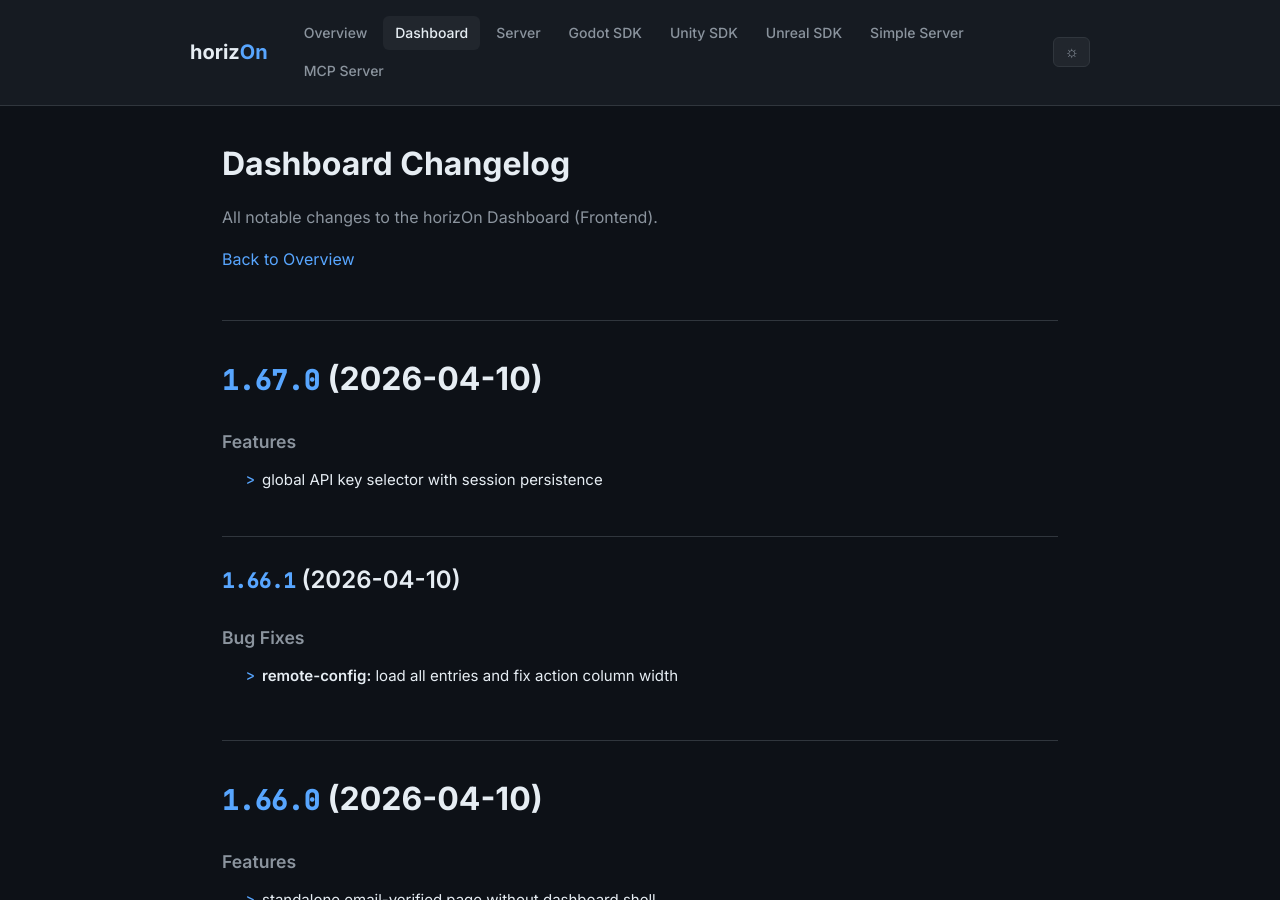
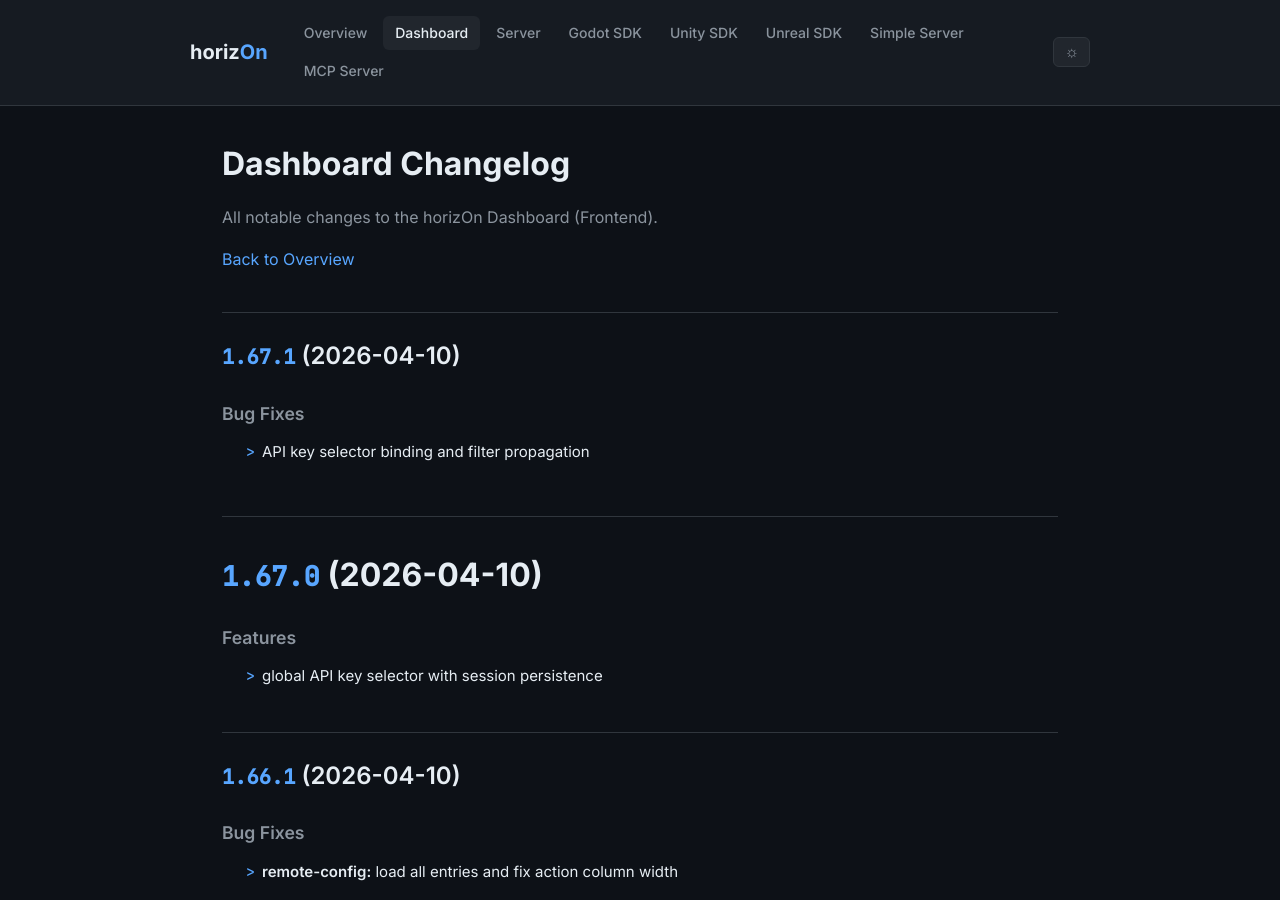
Before and after one commit to ProjectMakersDE/horizOn-Changelog, a Jekyll site: the page built from dashboard-changelog.md, in a window 1280 px wide and 900 px high. Built offline with Jekyll 4.4.1, drawn with Linux system fonts in a browser that asks for light colours.

Commit message:
chore: sync changelogs [skip ci]

```diff
--- a/dashboard-changelog.md
+++ b/dashboard-changelog.md
@@ -8,6 +8,13 @@ title: Dashboard Changelog
 All notable changes to the horizOn Dashboard (Frontend).
 
 [Back to Overview](.)
+
+## [1.67.1](https://github.com/ProjectMakersDE/horizOn-Dashboard/compare/v1.67.0...v1.67.1) (2026-04-10)
+
+
+### Bug Fixes
+
+* API key selector binding and filter propagation ([a25ed97](https://github.com/ProjectMakersDE/horizOn-Dashboard/commit/a25ed9718839dfbcd87964d382af08be81acbff2))
 
 # [1.67.0](https://github.com/ProjectMakersDE/horizOn-Dashboard/compare/v1.66.1...v1.67.0) (2026-04-10)
 
```
Also changed, not shown: index.md (+1 -1 lines).
